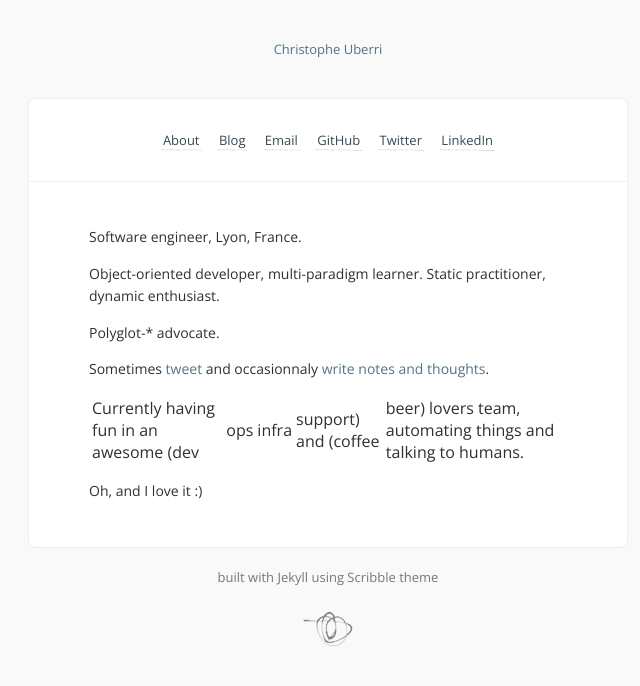
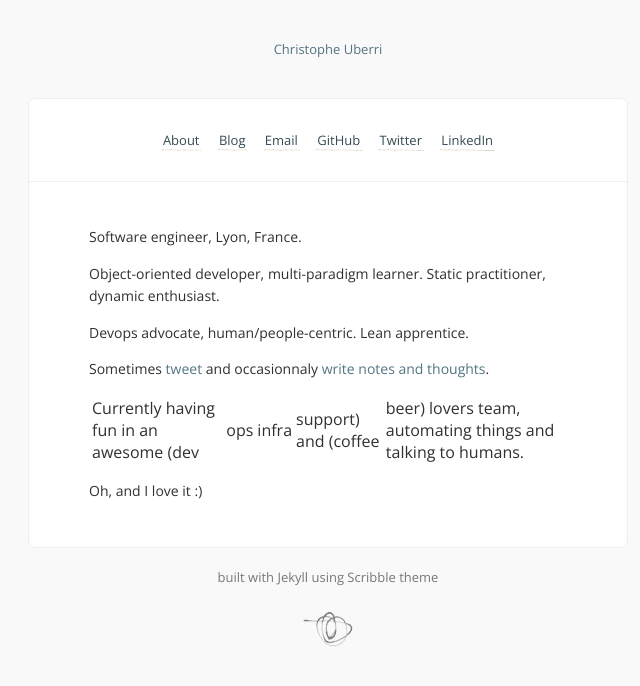
Before and after one commit to cuberri/cuberri.github.io, a Jekyll site: the page built from about.md, in a window 1280 px wide. Shown: the top 686 px of the page, without its empty margins (312-952 px from the left). Built offline with Jekyll 4.4.1, drawn with Linux system fonts in a browser that asks for light colours; Markdown is read by kramdown in place of the engine named in the settings; comment, search, counter and statistics services are not loaded.

Commit message:
updated about.md with the current mood :)

```diff
--- a/about.md
+++ b/about.md
@@ -6,7 +6,7 @@ Software engineer, Lyon, France.
 
 Object-oriented developer, multi-paradigm learner. Static practitioner, dynamic enthusiast.
 
-Polyglot-* advocate.
+Devops advocate, human/people-centric. Lean apprentice.
 
 Sometimes [tweet](http://twitter.com/cuberri) and occasionnaly [write notes and thoughts](http://blog.uberri.net).
 
```
